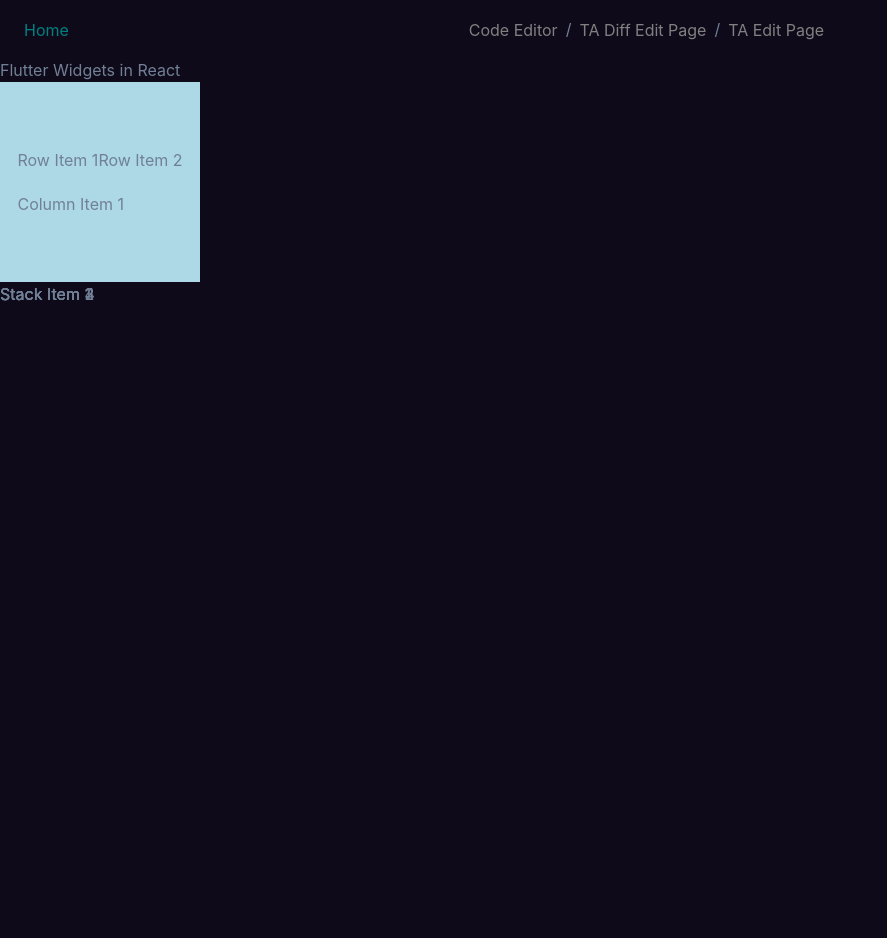
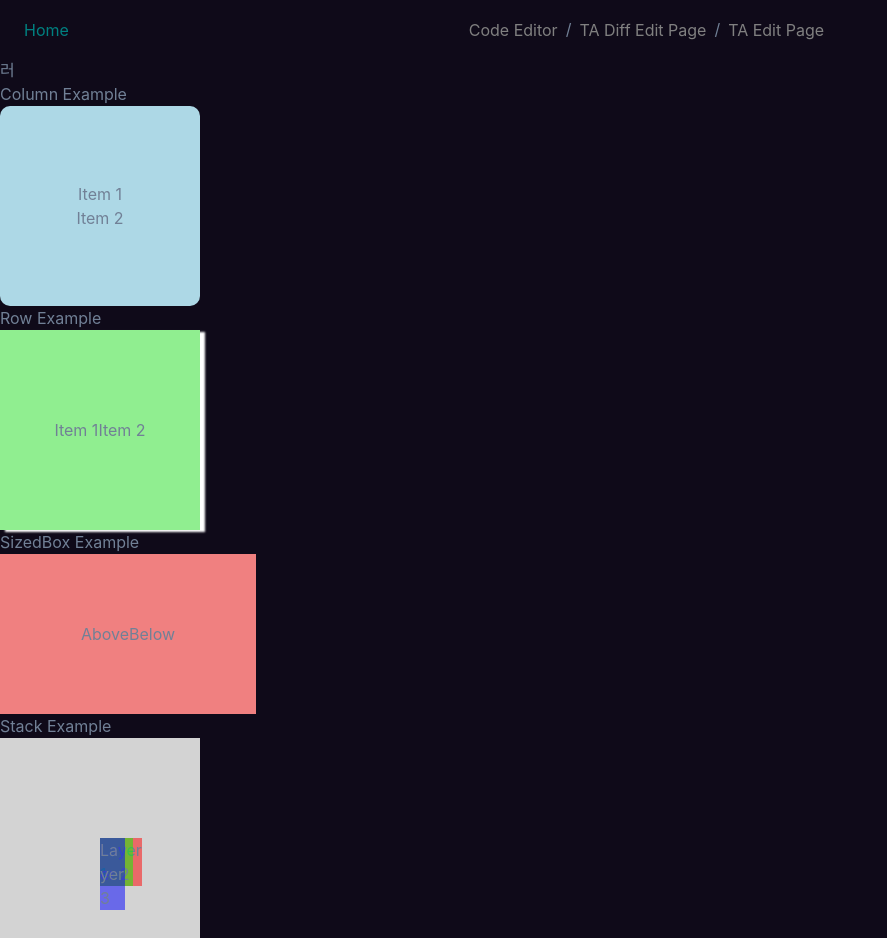
Before and after one commit to CWDll/monaco_prac, a React (Vite) app: page / in a window 1280 px wide. Shown: the whole page, without its empty margins (0-887 px from the left). Before the commit the page ends 800 px from the top, so only its background shows below. Built offline with nearby package versions, Linux system fonts and the light colour scheme.

Commit message:
[Feat] intro 글자 나타내는 애니메이션 추가

```diff
--- a/src/pages/Home.tsx
+++ b/src/pages/Home.tsx
@@ -1,5 +1,5 @@
 // src/App.tsx
-import React from "react";
+import React, { useEffect } from "react";
 import Container from "../components/widgets/Containert";
 import Column from "../components/widgets/Column";
 import Row from "../components/widgets/Row";
@@ -7,25 +7,93 @@ import SizedBox from "../components/widgets/SizedBox";
 import Stack from "../components/widgets/Stack";
 
 const Home: React.FC = () => {
+  const [introText, setIntroText] = React.useState<string>("");
+  const fullIntroText = "플러터 위젯 테스트중 !";
+
+  useEffect(() => {
+    let count = 0;
+    const interval = setInterval(() => {
+      if (count === fullIntroText.length - 1) {
+        count = 0;
+        setIntroText("");
+      } else {
+        setIntroText((prev) => prev + fullIntroText[count]);
+        ++count;
+      }
+    }, 200);
+
+    return () => clearInterval(interval);
+  }, []);
+
   return (
     <div>
-      <h1>Flutter Widgets in React</h1>
-      <Container width="200px" height="200px" backgroundColor="lightblue">
-        <Column>
-          <Row>
-            <div>Row Item 1</div>
-            <div>Row Item 2</div>
-          </Row>
-          <SizedBox height="20px" />
-          <div>Column Item 1</div>
+      <h1>{introText}</h1>
+
+      <h2>Column Example</h2>
+      <Container
+        width="200px"
+        height="200px"
+        backgroundColor="lightblue"
+        borderRadius="5%"
+      >
+        <Column justifyContent="center" alignItems="center">
+          <div>Item 1</div>
+          <div>Item 2</div>
         </Column>
       </Container>
-      <Stack>
-        <div>Stack Item 1</div>
-        <div>Stack Item 2</div>
-        <div>Stack Item 3</div>
-        <div>Stack Item 4</div>
-      </Stack>
+
+      <h2>Row Example</h2>
+      <Container
+        width="200px"
+        height="200px"
+        backgroundColor="lightgreen"
+        boxShadow="5px 2px 2px white"
+      >
+        <Row justifyContent="space-between" alignItems="center">
+          <div>Item 1</div>
+          <div>Item 2</div>
+        </Row>
+      </Container>
+
+      <h2>SizedBox Example</h2>
+      <Container width="20vw" height="20vh" backgroundColor="lightcoral">
+        <div>Above</div>
+        <SizedBox height="20px" />
+        <div>Below</div>
+      </Container>
+
+      <h2>Stack Example</h2>
+      <Container width="200px" height="200px" backgroundColor="lightgrey">
+        <Stack>
+          <div
+            style={{
+              background: "rgba(255, 0, 0, 0.5)",
+              width: "100%",
+              height: "100%",
+            }}
+          >
+            Layer 1
+          </div>
+          <div
+            style={{
+              background: "rgba(0, 255, 0, 0.5)",
+              width: "80%",
+              height: "80%",
+            }}
+          >
+            Layer 2
+          </div>
+          <div
+            style={{
+              background: "rgba(0, 0, 255, 0.5)",
+              width: "60%",
+              height: "60%",
+            }}
+          >
+            Layer 3
+          </div>
+        </Stack>
+      </Container>
     </div>
   );
 };
```
